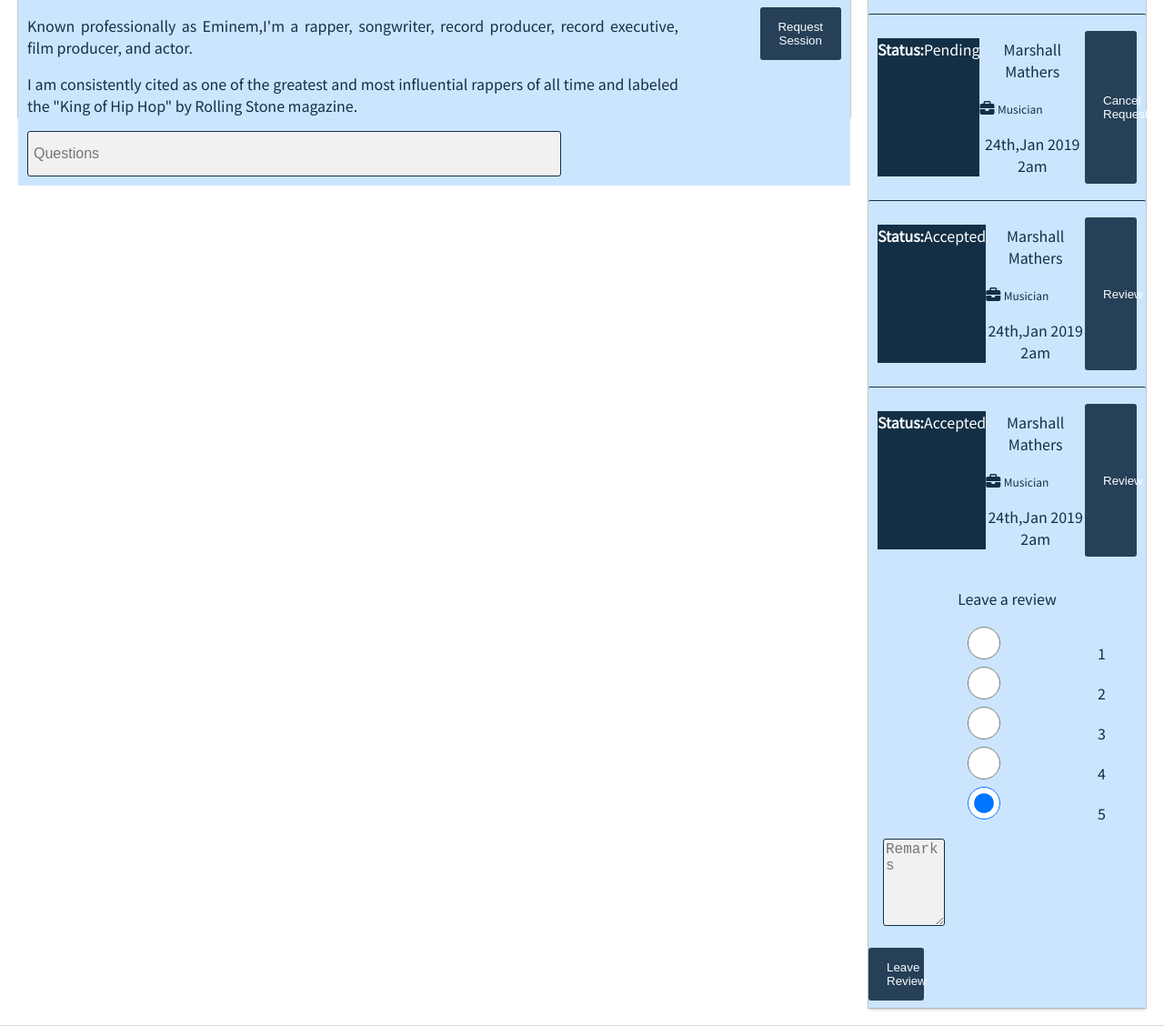
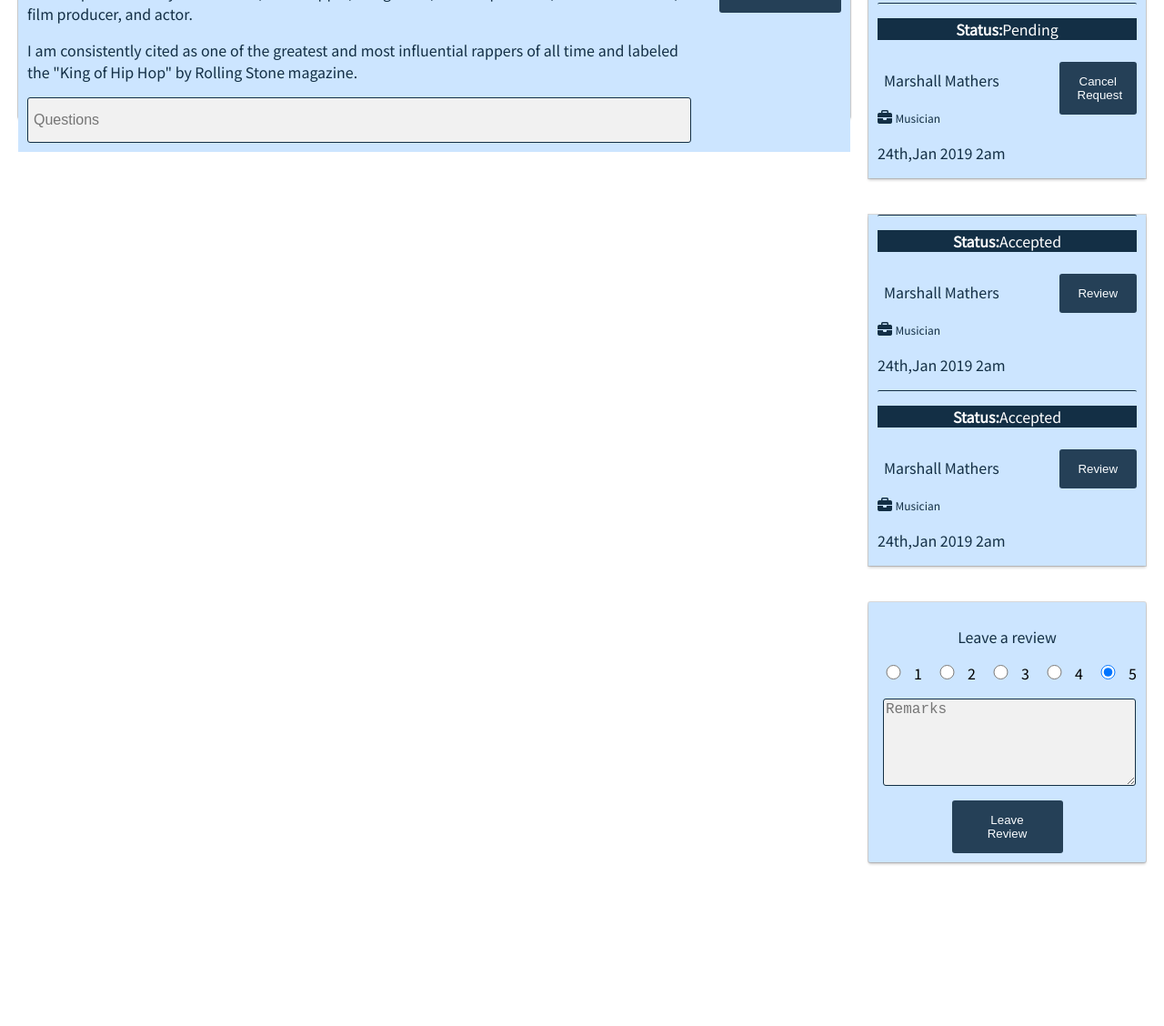
Before and after one commit to BurnerB/Free-Mentors, a plain HTML site: page UI/mentor.html in a window 1280 px wide. Shown: the part 265-1393 px from the top of the page at 91% size. After the commit the page ends 1233 px from the top, so only its background shows below. Drawn offline with Linux system fonts and the light colour scheme.

Commit message:
ft(ui):style review session[Finish #167571583]

```diff
--- a/UI/css/style.css
+++ b/UI/css/style.css
@@ -296,7 +296,7 @@
     background:#132f45;
     background-size: cover;
     width: 100%;
-    height: 20vh;
+    height: auto;
     padding: 10px;
     color: #ffffff;
 
@@ -316,7 +316,7 @@
 
 }
 .head button{
-    width: 10%;
+    width: 15%;
     padding-left: 5px;
     padding-right: 5px;
     float: right;
@@ -333,28 +333,73 @@
     font-weight: 400;
     text-indent: 0px;
     text-align: justify;
+}
+.reviewer input{
+    width: 100%;
+}
 
-}
 
 /* Sessions */
 .sessions{
+    background: #ffffff;
+}
+.pending{
     background: #cce5ff;
     color: #132f45;
     box-shadow: 0 0 0 1px rgba(0,0,0,.15),0 2px 3px rgba(0,0,0,.2);
+    padding: 0 10px;
+}
+
+.accepted{
+    background: #cce5ff;
+    color: #132f45;
+    box-shadow: 0 0 0 1px rgba(0,0,0,.15),0 2px 3px rgba(0,0,0,.2);
+    padding: 0 10px;
+    margin-top: 40px;
 }
 .session{
     border-top: 1px solid #132f45;
-    padding: 10px;
+    padding: 0px;
     border-radius: 2px;
-    background-position-x: center;
-    display: flex;
     height: 100%;
-    justify-content: center;
 }
-.right-o{
-    margin-left: 20px;
+.left-o {
+    background:#cce5ff;
+    display: inline-block;
+}
+.session button{
+    float: right;
+    width: 30%;
 }
 
+/* Review box */
+.review{
+    border-radius: 2px;
+    background: #cce5ff;
+    margin-top: 40px;
+    display: block;
+    box-shadow: 0 0 0 1px rgba(0,0,0,.15),0 2px 3px rgba(0,0,0,.2);
+    padding: 10px 0;
+}
+.review textarea{
+    width: 350%;
+}
+.radio{
+    display: flex;
+    padding-right: 10px;
+}
+input[type=radio] {
+    border: 0px;
+    height: 1em;
+    margin-right: 0;
+}
+.review button{
+    width: 40%;
+    display: block;
+    margin: 0 auto;
+
+
+}
 @media(max-width:590px){
     .nav-link-wrapper{
         text-align: center;
```
